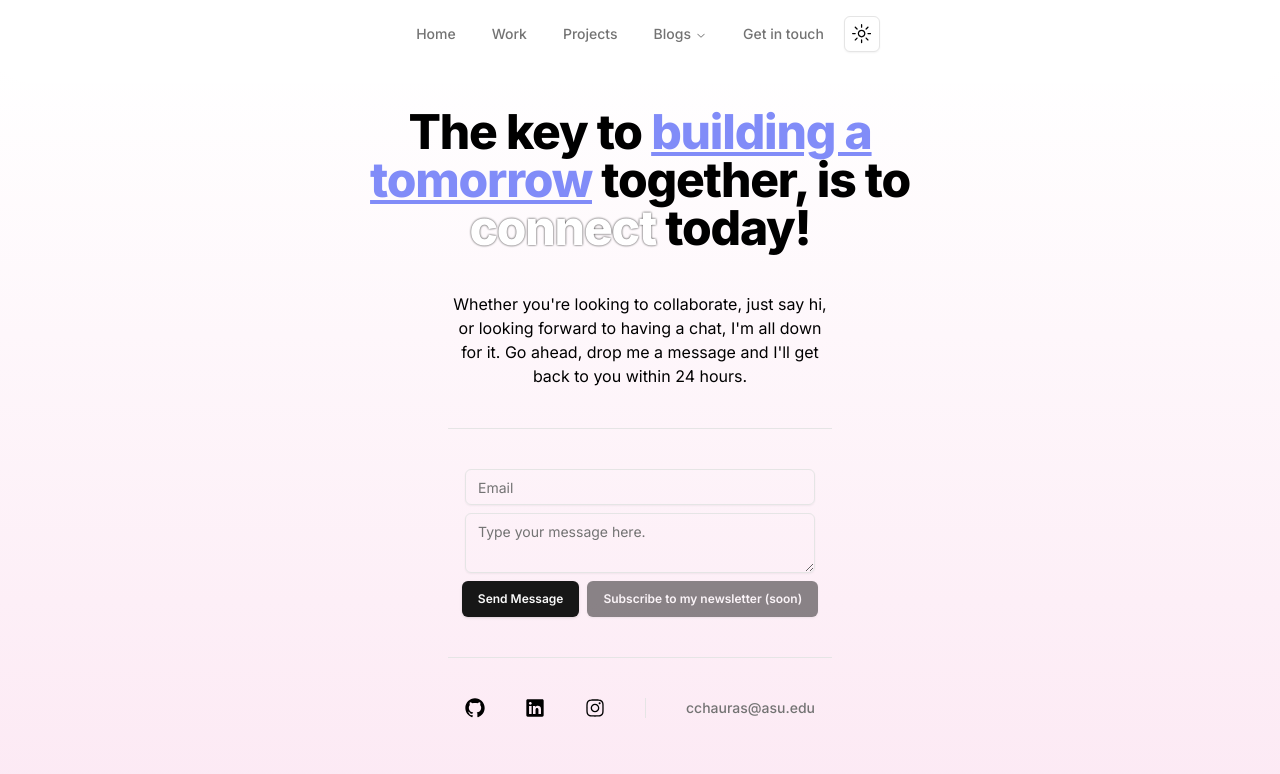
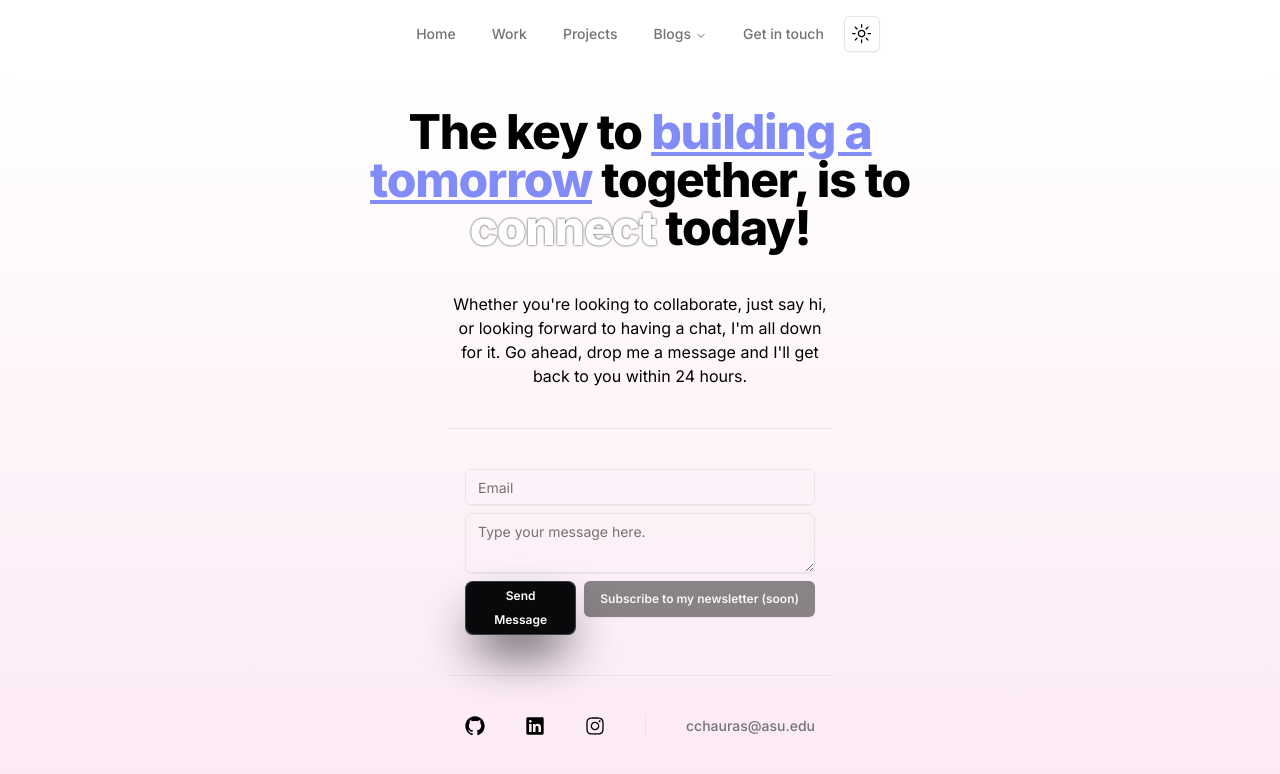
Before and after one commit to Chaitanya-Chaurasia/Portfolio, a Next.js app: page /contact in a window 1280 px wide. Shown: the top 774 px of the page. Built offline with nearby package versions, Linux system fonts and the light colour scheme.

Commit message:
AAdded 3d Card effect on Specialize

```diff
--- a/app/contact/page.tsx
+++ b/app/contact/page.tsx
@@ -104,12 +104,20 @@ const page = () => {
             <SonicLoader />
           ) : (
             <div className="flex gap-2">
-              <Button
+              {/* <Button
                 className="text-xs font-semibold"
                 onClick={(e) => sendEmail(senderEmail, senderMessage, e)}
               >
                 Send Message
-              </Button>
+              </Button> */}
+              <button className="bg-slate-800 no-underline group cursor-pointer relative shadow-2xl shadow-zinc-900 rounded-lg p-px text-xs font-semibold leading-6  text-white inline-block">
+                <span className="absolute inset-0 overflow-hidden rounded-full">
+                  <span className="absolute inset-0 rounded-lg bg-[image:radial-gradient(75%_100%_at_50%_0%,rgba(56,189,248,0.6)_0%,rgba(56,189,248,0)_75%)] opacity-0 transition-opacity duration-500 group-hover:opacity-100" />
+                </span>
+                <div className="relative flex space-x-2 items-center z-10 rounded-lg bg-zinc-950 py-0.5 px-4 ring-1 ring-white/10 ">
+                  <span>Send Message</span>
+                </div>
+              </button>
               <Button className="text-xs font-semibold" disabled>
                 Subscribe to my newsletter (soon)
               </Button>
--- a/app/layout.tsx
+++ b/app/layout.tsx
@@ -4,7 +4,6 @@ import { Inter } from "next/font/google";
 import "./globals.css";
 import { Toaster } from "sonner";
 import { Navbar } from "@/components/Navbar";
-import { FollowerPointerCard } from "@/components/ui/following-pointer";
 const inter = Inter({
   subsets: ["latin"],
   weight: ["100", "200", "300", "400", "500", "600", "700", "800", "900"],
@@ -32,7 +31,6 @@ export default function RootLayout({
           enableSystem
           disableTransitionOnChange
         >
-          <FollowerPointerCard>
             <div
               id="navbar"
               className="w-full flex items-center justify-center p-4 sticky top-0 z-50 dark:bg-[#09090b] bg-white shadow-white shadow-xl dark:shadow-[#09090b]"
@@ -40,7 +38,6 @@ export default function RootLayout({
               <Navbar />
             </div>
             <main className="flex-grow">{children}</main>
-          </FollowerPointerCard>
         </ThemeProvider>
         <Toaster />
       </body>
--- a/components/IntroCard.tsx
+++ b/components/IntroCard.tsx
@@ -7,7 +7,6 @@ import {
   GitHubLogoIcon,
   InstagramLogoIcon,
   LinkedInLogoIcon,
-  TwitterLogoIcon,
 } from "@radix-ui/react-icons";
 import { Separator } from "./ui/separator";
 
--- a/components/Specialize.tsx
+++ b/components/Specialize.tsx
@@ -1,11 +1,12 @@
 import React from "react";
 import { Card, CardHeader } from "./ui/card";
+import { CardBody, CardContainer, CardItem } from "@/components/ui/3d-card";
 
 export const Specialize = () => {
   return (
-    <Card className="w-[370px] border-none">
-      <CardHeader>
-        <span className="text-center font-extrabold">
+    <CardContainer className="w-[370px] border-none inter-var">
+      <CardBody className=" relative group/card  dark:hover:shadow-2xl dark:hover:shadow-emerald-500 dark:bg-black dark:border-white/[0.2] border-black/[0.1] w-auto h-auto rounded-xl p-6">
+        <CardItem translateZ="50" className="text-center font-extrabold ">
           <span className="text-5xl">I specialize in</span>
           <br />
           <span
@@ -62,9 +63,9 @@ export const Specialize = () => {
           >
             AI & ML
           </span>
-        </span>
+        </CardItem>
         <br />
-      </CardHeader>
-    </Card>
+      </CardBody>
+    </CardContainer>
   );
 };
--- /dev/null
+++ b/components/ui/3d-card.tsx
@@ -0,0 +1,155 @@
+"use client";
+
+import { cn } from "@/lib/utils";
+import Image from "next/image";
+import React, {
+  createContext,
+  useState,
+  useContext,
+  useRef,
+  useEffect,
+} from "react";
+
+const MouseEnterContext = createContext<
+  [boolean, React.Dispatch<React.SetStateAction<boolean>>] | undefined
+>(undefined);
+
+export const CardContainer = ({
+  children,
+  className,
+  containerClassName,
+}: {
+  children?: React.ReactNode;
+  className?: string;
+  containerClassName?: string;
+}) => {
+  const containerRef = useRef<HTMLDivElement>(null);
+  const [isMouseEntered, setIsMouseEntered] = useState(false);
+
+  const handleMouseMove = (e: React.MouseEvent<HTMLDivElement>) => {
+    if (!containerRef.current) return;
+    const { left, top, width, height } =
+      containerRef.current.getBoundingClientRect();
+    const x = (e.clientX - left - width / 2) / 25;
+    const y = (e.clientY - top - height / 2) / 25;
+    containerRef.current.style.transform = `rotateY(${x}deg) rotateX(${y}deg)`;
+  };
+
+  const handleMouseEnter = (e: React.MouseEvent<HTMLDivElement>) => {
+    setIsMouseEntered(true);
+    if (!containerRef.current) return;
+  };
+
+  const handleMouseLeave = (e: React.MouseEvent<HTMLDivElement>) => {
+    if (!containerRef.current) return;
+    setIsMouseEntered(false);
+    containerRef.current.style.transform = `rotateY(0deg) rotateX(0deg)`;
+  };
+  return (
+    <MouseEnterContext.Provider value={[isMouseEntered, setIsMouseEntered]}>
+      <div
+        className={cn(
+          "py-20 flex items-center justify-center",
+          containerClassName
+        )}
+        style={{
+          perspective: "1000px",
+        }}
+      >
+        <div
+          ref={containerRef}
+          onMouseEnter={handleMouseEnter}
+          onMouseMove={handleMouseMove}
+          onMouseLeave={handleMouseLeave}
+          className={cn(
+            "flex items-center justify-center relative transition-all duration-200 ease-linear",
+            className
+          )}
+          style={{
+            transformStyle: "preserve-3d",
+          }}
+        >
+          {children}
+        </div>
+      </div>
+    </MouseEnterContext.Provider>
+  );
+};
+
+export const CardBody = ({
+  children,
+  className,
+}: {
+  children: React.ReactNode;
+  className?: string;
+}) => {
+  return (
+    <div
+      className={cn(
+        "h-96 w-96 [transform-style:preserve-3d]  [&>*]:[transform-style:preserve-3d]",
+        className
+      )}
+    >
+      {children}
+    </div>
+  );
+};
+
+export const CardItem = ({
+  as: Tag = "div",
+  children,
+  className,
+  translateX = 0,
+  translateY = 0,
+  translateZ = 0,
+  rotateX = 0,
+  rotateY = 0,
+  rotateZ = 0,
+  ...rest
+}: {
+  as?: React.ElementType;
+  children: React.ReactNode;
+  className?: string;
+  translateX?: number | string;
+  translateY?: number | string;
+  translateZ?: number | string;
+  rotateX?: number | string;
+  rotateY?: number | string;
+  rotateZ?: number | string;
+  [key: string]: any;
+}) => {
+  const ref = useRef<HTMLDivElement>(null);
+  const [isMouseEntered] = useMouseEnter();
+
+  useEffect(() => {
+    handleAnimations();
+  }, [isMouseEntered]);
+
+  const handleAnimations = () => {
+    if (!ref.current) return;
+    if (isMouseEntered) {
+      ref.current.style.transform = `translateX(${translateX}px) translateY(${translateY}px) translateZ(${translateZ}px) rotateX(${rotateX}deg) rotateY(${rotateY}deg) rotateZ(${rotateZ}deg)`;
+    } else {
+      ref.current.style.transform = `translateX(0px) translateY(0px) translateZ(0px) rotateX(0deg) rotateY(0deg) rotateZ(0deg)`;
+    }
+  };
+
+  return (
+    <Tag
+      ref={ref}
+      className={cn("w-fit transition duration-200 ease-linear", className)}
+      {...rest}
+    >
+      {children}
+    </Tag>
+  );
+};
+
+// Create a hook to use the context
+export const useMouseEnter = () => {
+  const context = useContext(MouseEnterContext);
+  if (context === undefined) {
+    throw new Error("useMouseEnter must be used within a MouseEnterProvider");
+  }
+  return context;
+};
--- a/components/ui/following-pointer.tsx
+++ /dev/null
@@ -1,139 +0,0 @@
-// Core component that receives mouse positions and renders pointer and content
-
-"use client";
-import React, { useEffect, useState } from "react";
-
-import { motion, AnimatePresence, useMotionValue } from "framer-motion";
-import { cn } from "@/lib/utils";
-
-export const FollowerPointerCard = ({
-  children,
-  className,
-  title,
-}: {
-  children: React.ReactNode;
-  className?: string;
-  title?: string | React.ReactNode;
-}) => {
-  const x = useMotionValue(0);
-  const y = useMotionValue(0);
-  const ref = React.useRef<HTMLDivElement>(null);
-  const [rect, setRect] = useState<DOMRect | null>(null);
-  const [isInside, setIsInside] = useState<boolean>(false); // Add this line
-
-  useEffect(() => {
-    if (ref.current) {
-      setRect(ref.current.getBoundingClientRect());
-    }
-  }, []);
-
-  const handleMouseMove = (e: React.MouseEvent<HTMLDivElement>) => {
-    if (rect) {
-      const scrollX = window.scrollX;
-      const scrollY = window.scrollY;
-      x.set(e.clientX - rect.left + scrollX);
-      y.set(e.clientY - rect.top + scrollY);
-    }
-  };
-  const handleMouseLeave = () => {
-    setIsInside(false);
-  };
-
-  const handleMouseEnter = () => {
-    setIsInside(true);
-  };
-  return (
-    <div
-      onMouseLeave={handleMouseLeave}
-      onMouseEnter={handleMouseEnter}
-      onMouseMove={handleMouseMove}
-      style={{
-        cursor: "none",
-      }}
-      ref={ref}
-      className={cn("relative", className)}
-    >
-      <AnimatePresence>
-        {isInside && <FollowPointer x={x} y={y} title={title} />}
-      </AnimatePresence>
-      {children}
-    </div>
-  );
-};
-
-export const FollowPointer = ({
-  x,
-  y,
-  title,
-}: {
-  x: any;
-  y: any;
-  title?: string | React.ReactNode;
-}) => {
-  const colors = [
-    "var(--sky-500)",
-    "var(--neutral-500)",
-    "var(--teal-500)",
-    "var(--green-500)",
-    "var(--blue-500)",
-    "var(--red-500)",
-    "var(--yellow-500)",
-  ];
-  return (
-    <motion.div
-      className="h-4 w-4 rounded-full absolute z-50"
-      style={{
-        top: y,
-        left: x,
-        pointerEvents: "none",
-      }}
-      initial={{
-        scale: 1,
-        opacity: 1,
-      }}
-      animate={{
-        scale: 1,
-        opacity: 1,
-      }}
-      exit={{
-        scale: 0,
-        opacity: 0,
-      }}
-    >
-      <svg
-        stroke="currentColor"
-        fill="currentColor"
-        strokeWidth="1"
-        viewBox="0 0 16 16"
-        className="h-6 w-6 text-sky-500 transform -rotate-[70deg] -translate-x-[12px] -translate-y-[10px] stroke-sky-600"
-        height="1em"
-        width="1em"
-        xmlns="http://www.w3.org/2000/svg"
-      >
-        <path d="M14.082 2.182a.5.5 0 0 1 .103.557L8.528 15.467a.5.5 0 0 1-.917-.007L5.57 10.694.803 8.652a.5.5 0 0 1-.006-.916l12.728-5.657a.5.5 0 0 1 .556.103z"></path>
-      </svg>
-      <motion.div
-        style={{
-          backgroundColor: colors[Math.floor(Math.random() * colors.length)],
-        }}
-        initial={{
-          scale: 0.5,
-          opacity: 0,
-        }}
-        animate={{
-          scale: 1,
-          opacity: 1,
-        }}
-        exit={{
-          scale: 0.5,
-          opacity: 0,
-        }}
-        className={
-          "px-2 py-2 bg-neutral-200 text-white whitespace-nowrap min-w-max text-xs rounded-full"
-        }
-      >
-        {title || `Cursor`}
-      </motion.div>
-    </motion.div>
-  );
-};
--- a/package.json
+++ b/package.json
@@ -27,6 +27,7 @@
     "next-themes": "^0.3.0",
     "react": "^18",
     "react-dom": "^18",
+    "react-element-to-jsx-string": "^15.0.0",
     "react-router-dom": "^6.22.3",
     "react-scroll": "^1.9.0",
     "sonner": "^1.5.0",
--- a/tailwind.config.ts
+++ b/tailwind.config.ts
@@ -74,6 +74,14 @@ const config = {
           from: { height: "var(--radix-accordion-content-height)" },
           to: { height: "0" },
         },
+        shimmer: {
+          from: {
+            backgroundPosition: "0 0",
+          },
+          to: {
+            backgroundPosition: "-200% 0",
+          },
+        },
       },
       animation: {
         "accordion-down": "accordion-down 0.2s ease-out",
```
Also changed, not shown: 1 other file (tests, documents, lock files or other folders).
